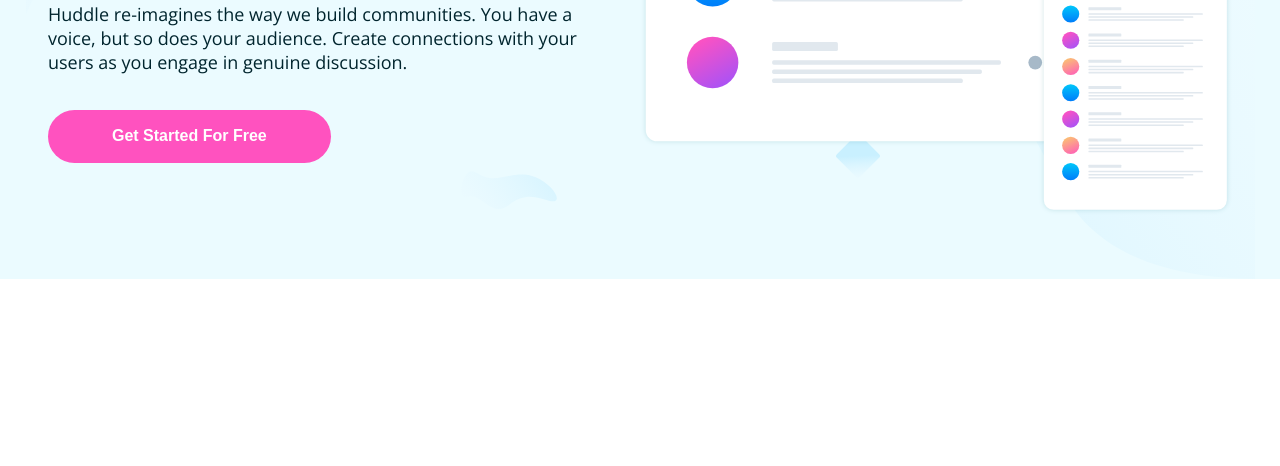
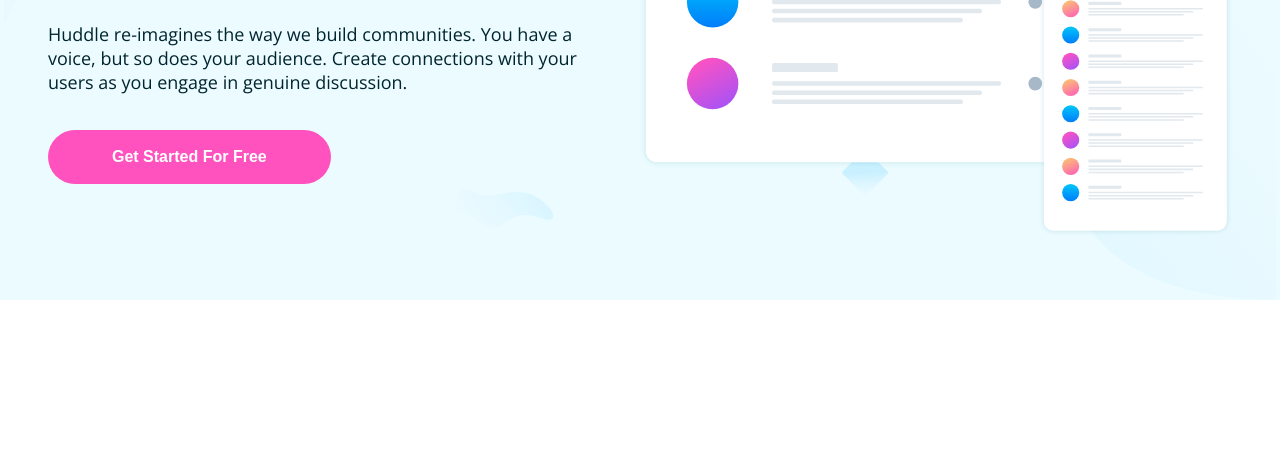
Before and after one commit to xLeria/fm-huddle-landing-page-with-alternating-feature-blocks, a plain HTML site: page index.html in a window 1280 px wide. Shown: the part 334-800 px from the top of the page. Drawn offline with nearby package versions, Linux system fonts and the light colour scheme.

Commit message:
Fixed margin on header

```diff
--- a/sass/main.scss
+++ b/sass/main.scss
@@ -135,7 +135,6 @@
 					margin-top: 1em;
 					font-size: 3.4rem;
 				}
-
 			}
 		}
 	}
@@ -143,7 +142,6 @@
 @media (min-width: 992px) {
 	.header {
 		.header-box {
-            margin-top: 1.2em;
 			flex-direction: row;
 			align-items: center;
 			gap: 2em;
@@ -166,4 +164,9 @@
 	}
 }
 @media (min-width: 1200px) {
+	.header {
+		.header-box {
+			margin-top: 2.5em;
 		}
+	}
+}
```
Also changed, not shown: css/main.css, 1 other file. Lines whose indentation alone changed are shown as unchanged.
